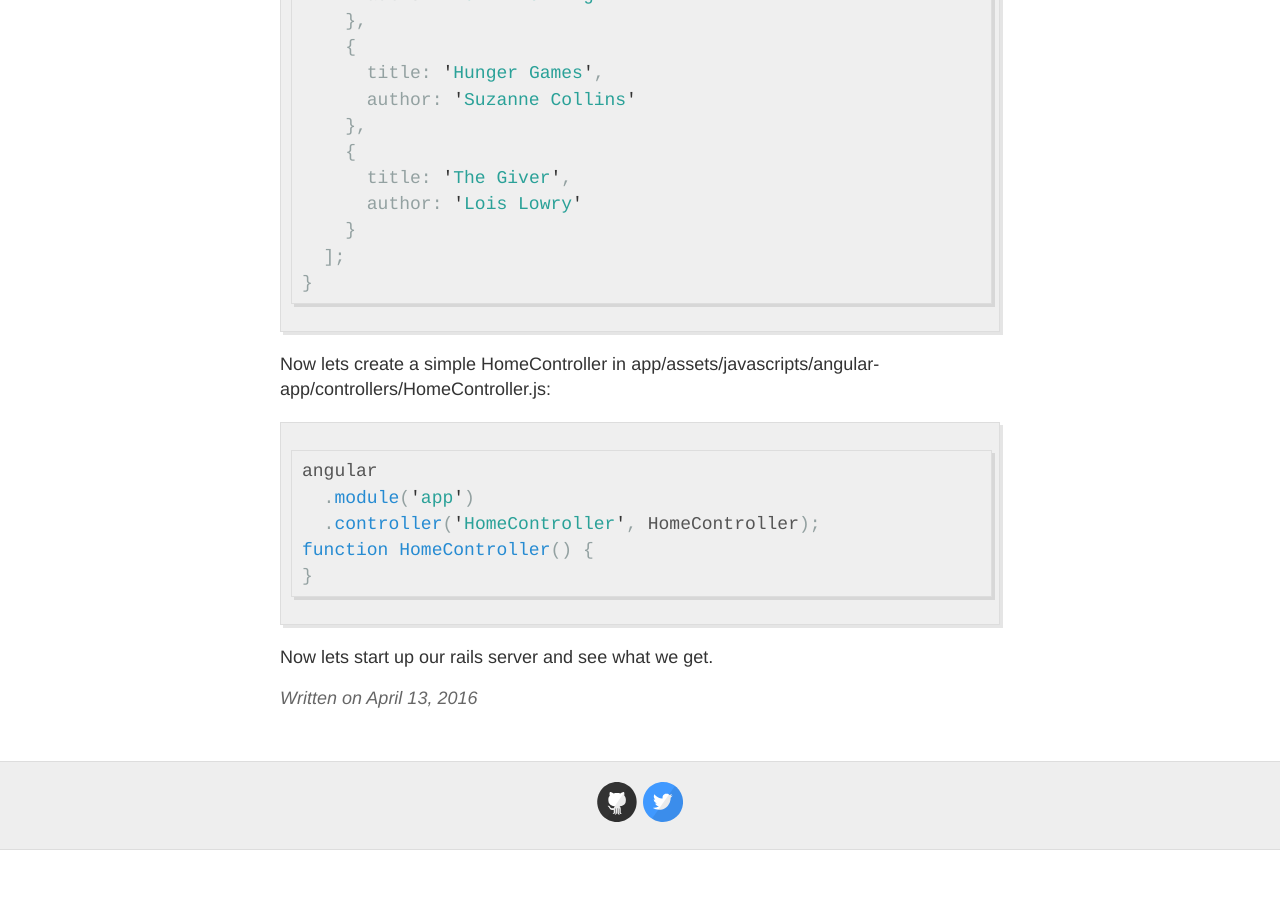
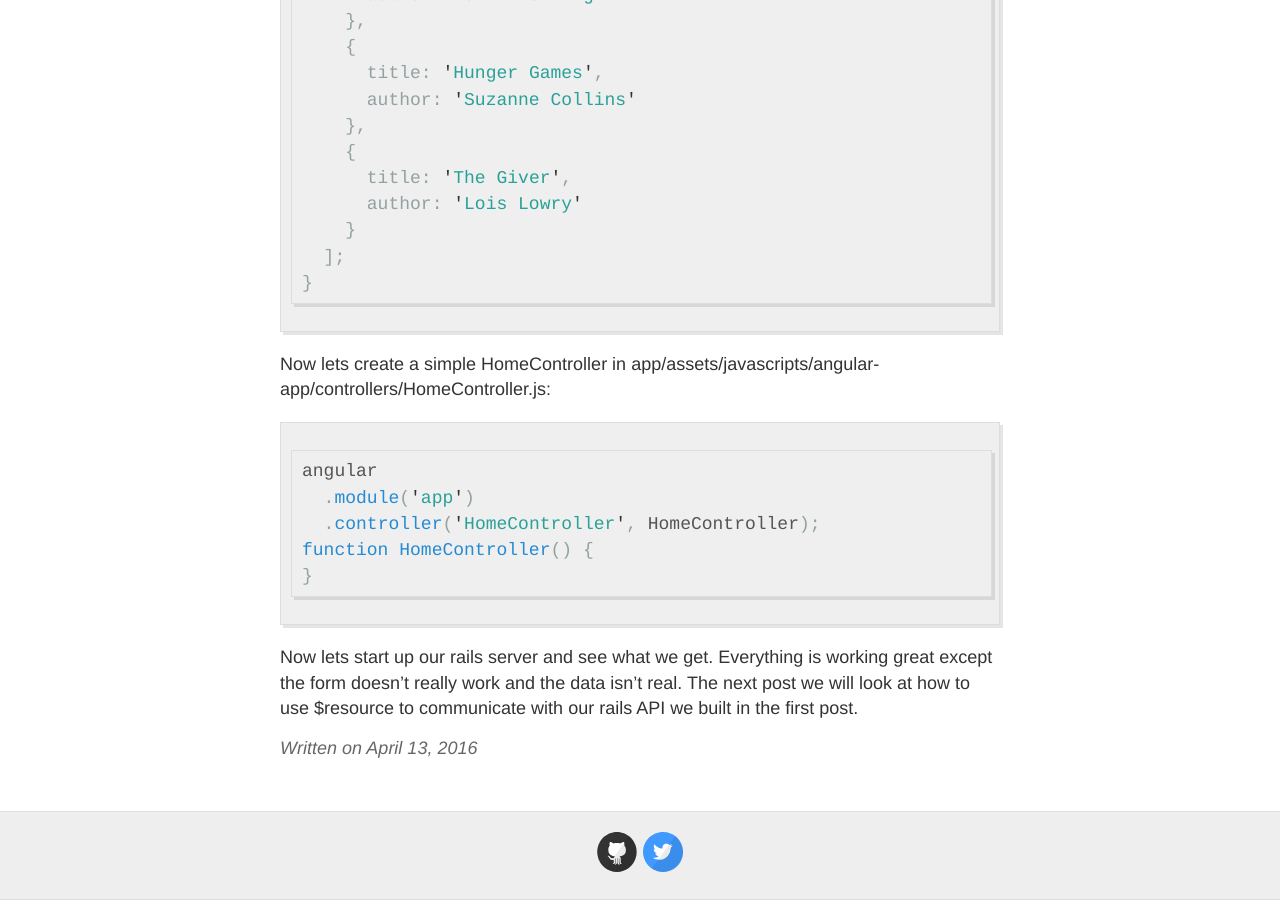
Before and after one commit to tuckerbohman5/tuckerbohman5.github.io, a Jekyll site: the page built from _posts/2016-4-13-Building-My-First-Angular-SPA-Part-3.md, in a window 1280 px wide and 900 px high, scrolled down 4437 px. Built offline with Jekyll 4.4.1, drawn with Linux system fonts in a browser that asks for light colours; before the commit the page ends 5287 px from its top, so only the background shows below that.

Commit message:
finished blog post part 3

````diff
--- a/_posts/2016-4-13-Building-My-First-Angular-SPA-Part-3.md
+++ b/_posts/2016-4-13-Building-My-First-Angular-SPA-Part-3.md
@@ -160,4 +160,4 @@ function HomeController() {
 }
 ```
 
-Now lets start up our rails server and see what we get.
+Now lets start up our rails server and see what we get. Everything is working great except the form doesn't really work and the data isn't real. The next post we will look at how to use $resource to communicate with our rails API we built in the first post.
````
Also changed, not shown: images/BooksSimple.png (added), images/NewBookSimple.png (added).
